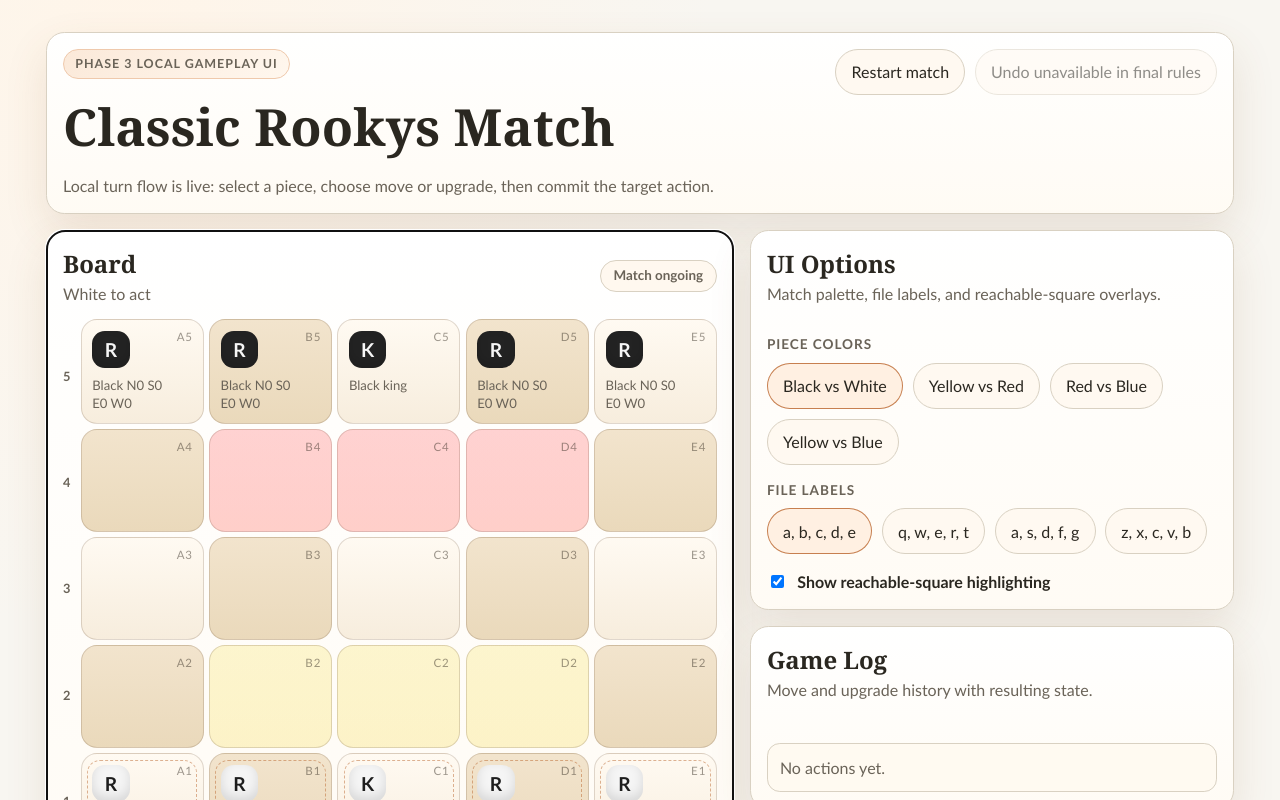
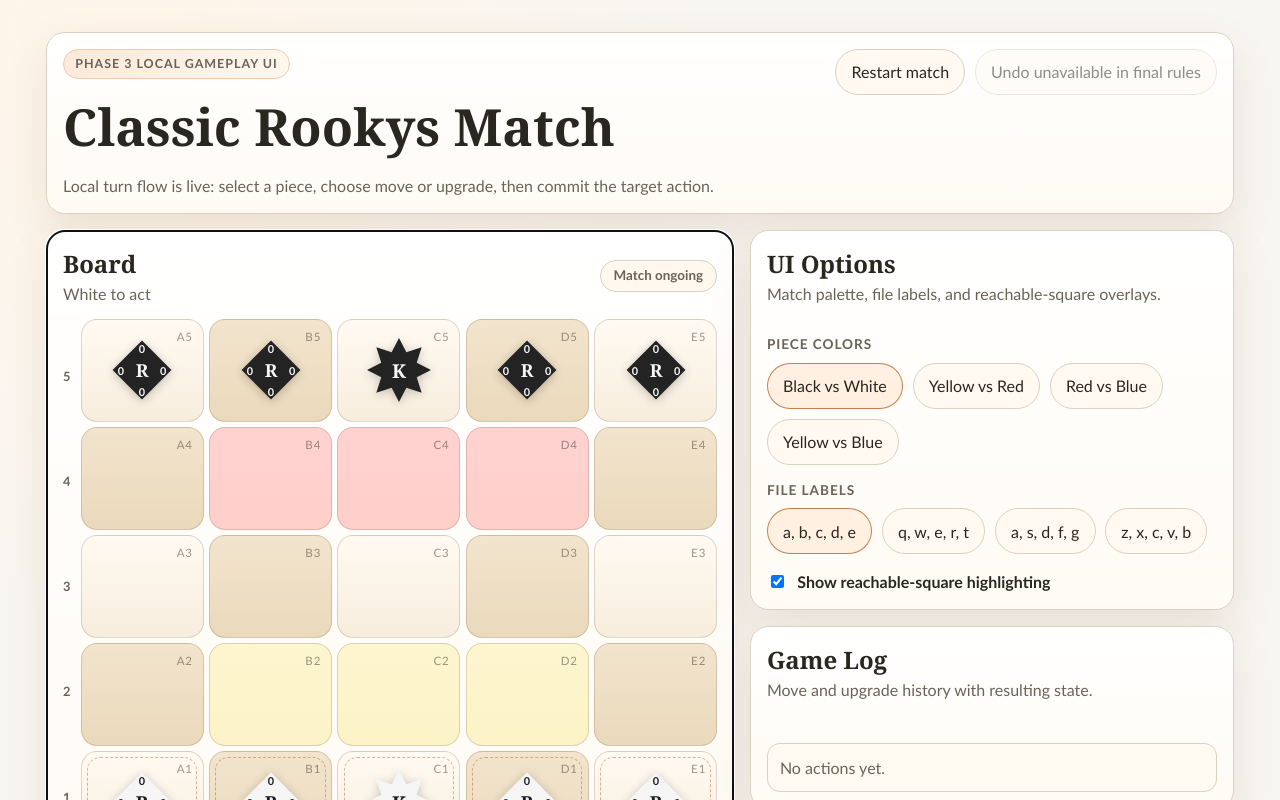
Before and after one commit to imnasnainaec/Rookys, a React (Vite) app: page / in a window 1280 px wide. Shown: the top 800 px of the page. Built offline with nearby package versions, Linux system fonts and the light colour scheme.

Commit message:
Render pieces as SVG shapes: 8-pointed star for King, diamond with range numerals for Rooky

```diff
--- a/src/App.css
+++ b/src/App.css
@@ -187,6 +187,9 @@
   padding: 0.65rem;
   text-align: left;
   cursor: pointer;
+  display: flex;
+  align-items: center;
+  justify-content: center;
   transition:
     transform 140ms ease,
     box-shadow 140ms ease,
@@ -210,14 +213,22 @@
   background: linear-gradient(180deg, #f2e4cd, #ead9bb);
 }
 
-.piece-white .piece-symbol {
-  background: var(--player-one);
-  color: var(--player-one-text);
+.piece-white .piece-svg polygon {
+  fill: var(--player-one);
 }
 
-.piece-black .piece-symbol {
-  background: var(--player-two);
-  color: var(--player-two-text);
+.piece-white .piece-letter,
+.piece-white .range-numeral {
+  fill: var(--player-one-text);
+}
+
+.piece-black .piece-svg polygon {
+  fill: var(--player-two);
+}
+
+.piece-black .piece-letter,
+.piece-black .range-numeral {
+  fill: var(--player-two-text);
 }
 
 .selectable-square::after,
@@ -274,27 +285,23 @@
   color: rgba(50, 42, 31, 0.48);
 }
 
-.piece-stack {
-  display: grid;
-  gap: 0.55rem;
+.piece-svg {
+  display: block;
+  width: 4rem;
+  height: 4rem;
+  margin: auto;
+  filter: drop-shadow(0 2px 5px rgba(0, 0, 0, 0.22));
+  overflow: visible;
 }
 
-.piece-symbol {
-  width: 2.35rem;
-  height: 2.35rem;
-  border-radius: 0.8rem;
-  display: inline-flex;
-  align-items: center;
-  justify-content: center;
-  font-size: 1.2rem;
+.piece-letter {
+  font-family: Georgia, 'Times New Roman', serif;
   font-weight: 800;
-  box-shadow: inset 0 -5px 12px rgba(0, 0, 0, 0.12);
 }
 
-.piece-meta {
-  font-size: 0.82rem;
-  line-height: 1.35;
-  max-width: 10ch;
+.range-numeral {
+  font-weight: 700;
+  font-family: inherit;
 }
 
 .target-marker {
--- a/src/App.tsx
+++ b/src/App.tsx
@@ -335,11 +335,6 @@ function App({ initialGameState }: AppProps) {
           describeSquareForAssistiveTech={(square, piece) =>
             describeSquareForAssistiveTech(square, piece, fileLabels)
           }
-          renderPieceMeta={(piece) =>
-            `${getPlayerPalette(playerPaletteId).labels[piece.owner]}${
-              piece.kind === 'rooky' ? ` ${formatRookyRanges(piece)}` : ' king'
-            }`
-          }
         />
 
         <section className="sidebar-stack">
@@ -465,10 +460,6 @@ function describeSquareForAssistiveTech(
   return `Square ${squareLabel}, ${piece.owner} ${piece.kind}`
 }
 
-function formatRookyRanges(piece: Extract<PieceState, { kind: 'rooky' }>): string {
-  return `N${piece.ranges.north} S${piece.ranges.south} E${piece.ranges.east} W${piece.ranges.west}`
-}
-
 function serializeSquare(square: Square): string {
   return `${square.file},${square.rank}`
 }
--- a/src/components/BoardPanel.tsx
+++ b/src/components/BoardPanel.tsx
@@ -34,7 +34,6 @@ type BoardPanelProps = {
   readonly onUpgradePress: (action: UpgradeAction) => void
   readonly onKeyboardActionKeyDown: (event: React.KeyboardEvent<HTMLElement>) => void
   readonly describeSquareForAssistiveTech: (square: Square, piece: PieceState | undefined) => string
-  readonly renderPieceMeta: (piece: PieceState) => string
 }
 
 const directionLabels: Record<Direction, string> = {
@@ -66,11 +65,40 @@ export function BoardPanel({
   onUpgradePress,
   onKeyboardActionKeyDown,
   describeSquareForAssistiveTech,
-  renderPieceMeta,
 }: BoardPanelProps) {
   useEffect(() => {
     sectionRef.current?.focus()
   }, [sectionRef])
+
+  function renderPieceShape(piece: PieceState) {
+    if (piece.kind === 'king') {
+      return (
+        <svg
+          className="piece-svg king-svg"
+          viewBox="0 0 100 100"
+          aria-hidden="true"
+        >
+          <polygon points="50,0 61.5,22.3 85.4,14.6 77.7,38.5 100,50 77.7,61.5 85.4,85.4 61.5,77.7 50,100 38.5,77.7 14.6,85.4 22.3,61.5 0,50 22.3,38.5 14.6,14.6 38.5,22.3" />
+          <text x="50" y="50" textAnchor="middle" dominantBaseline="central" fontSize={30} className="piece-letter">K</text>
+        </svg>
+      )
+    }
+    const { north, east, south, west } = piece.ranges
+    return (
+      <svg
+        className="piece-svg rooky-svg"
+        viewBox="0 0 100 100"
+        aria-hidden="true"
+      >
+        <polygon points="50,4 96,50 50,96 4,50" />
+        <text x="50" y="50" textAnchor="middle" dominantBaseline="central" fontSize={28} className="piece-letter">R</text>
+        <text x="50" y="17" textAnchor="middle" dominantBaseline="central" fontSize={17} className="range-numeral">{north}</text>
+        <text x="83" y="50" textAnchor="middle" dominantBaseline="central" fontSize={17} className="range-numeral">{east}</text>
+        <text x="50" y="83" textAnchor="middle" dominantBaseline="central" fontSize={17} className="range-numeral">{south}</text>
+        <text x="17" y="50" textAnchor="middle" dominantBaseline="central" fontSize={17} className="range-numeral">{west}</text>
+      </svg>
+    )
+  }
 
   return (
     <section ref={sectionRef} tabIndex={-1} className="card board-panel" aria-label="Game board panel" onKeyDown={onKeyboardActionKeyDown}>
@@ -158,10 +186,7 @@ export function BoardPanel({
                     {square.rank + 1}
                   </span>
                   {piece ? (
-                    <span className="piece-stack">
-                      <span className="piece-symbol">{piece.kind === 'king' ? 'K' : 'R'}</span>
-                      <span className="piece-meta">{renderPieceMeta(piece)}</span>
-                    </span>
+                    renderPieceShape(piece)
                   ) : isMoveTarget ? (
                     <span className="target-marker">Move</span>
                   ) : null}
```
